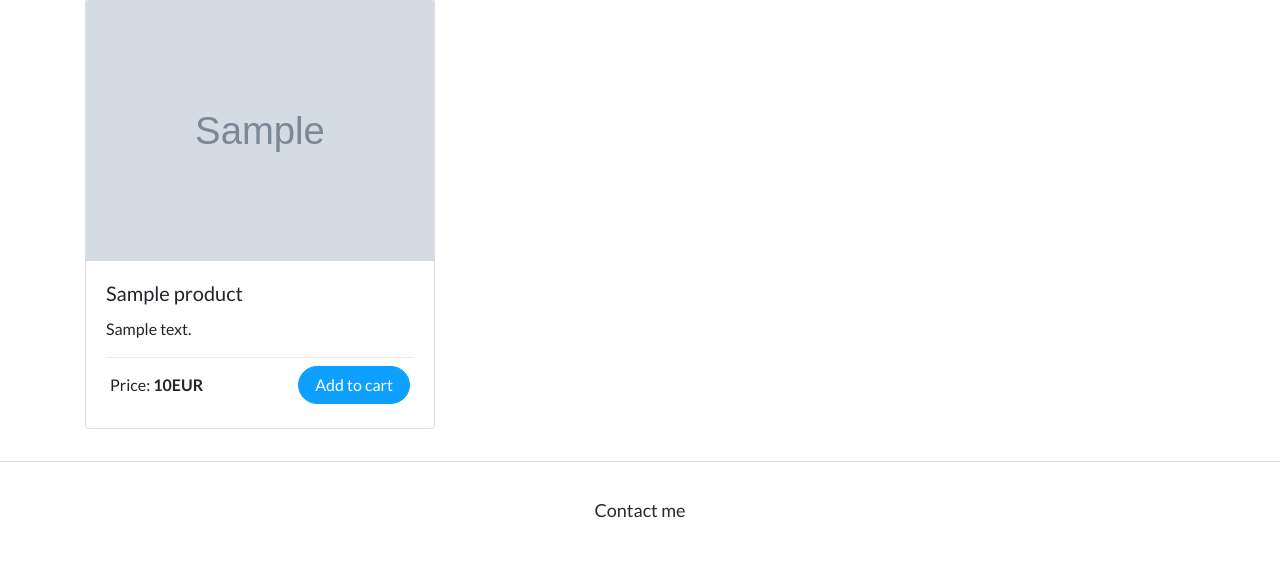
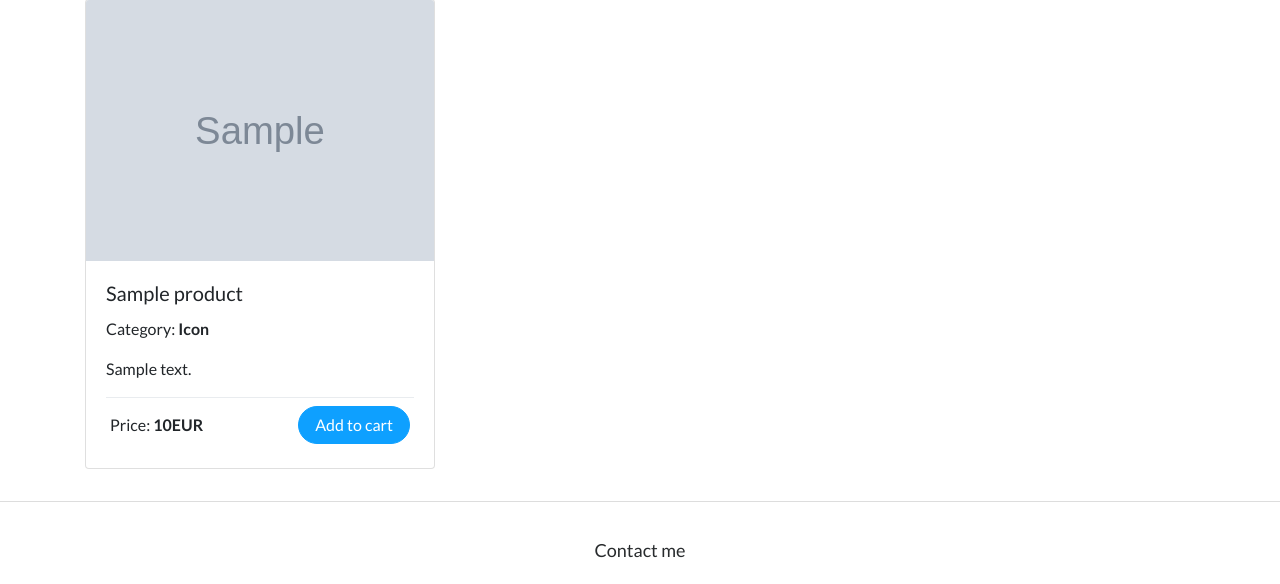
Before and after one commit to AlenKrga1/FreelanceSolution, a Django app: page /products/ in a window 1280 px wide. Shown: the part 331-915 px from the top of the page. Before the commit the page ends 849 px from the top, so only its background shows below. Run offline with Django 3.2, Linux system fonts and the light colour scheme; tables that the repository leaves empty hold one stand-in row (values such as "Sample post"); grey boxes marked "Sample" are stand-in pictures; some libraries are stand-ins or nearby versions; some web fonts are replaced.

Commit message:
Show category for product

```diff
--- a/cart/templates/cart.html
+++ b/cart/templates/cart.html
@@ -12,6 +12,7 @@
                 <img src="{{item.product.img.url}}" class="card-img-top">
                 <div class="card-body">
                     <h5 class="card-title">{{ item.product.name }}</h5>
+                    <p>Category: <strong>{{ item.product.product_type|lower|capfirst }}</strong></p>
                     <p class="card-text">{{ item.product.description }}</p>
                     <div class="dropdown-divider"></div>
                     <div class="row align-items-center justify-content-between m-1">
--- a/products/templates/product_item.html
+++ b/products/templates/product_item.html
@@ -11,6 +11,7 @@
             </div>
             <div class="col col-md6 col-xs-12 m-4">
                 <h5 class="card-title">{{ product.name }}</h5>
+                <p>Category: <strong>{{ product.product_type|lower|capfirst }}</strong></p>
                 <p class="card-text">{{ product.description }}</p>
             </div>
         </div>
--- a/products/templates/products.html
+++ b/products/templates/products.html
@@ -34,6 +34,7 @@
                 <a href="{% url 'view_product' product.id %}"><img src="{{product.img.url}}" class="card-img-top"></a>
                 <div class="card-body">
                     <h5 class="card-title">{{ product.name }}</h5>
+                    <p>Category: <strong>{{ product.product_type|lower|capfirst }}</strong></p>
                     <p class="card-text">{{ product.description|truncatewords:10 }}</p>
                     <div class="dropdown-divider"></div>
                     <div class="row text-right align-items-center justify-content-between m-1">
```
